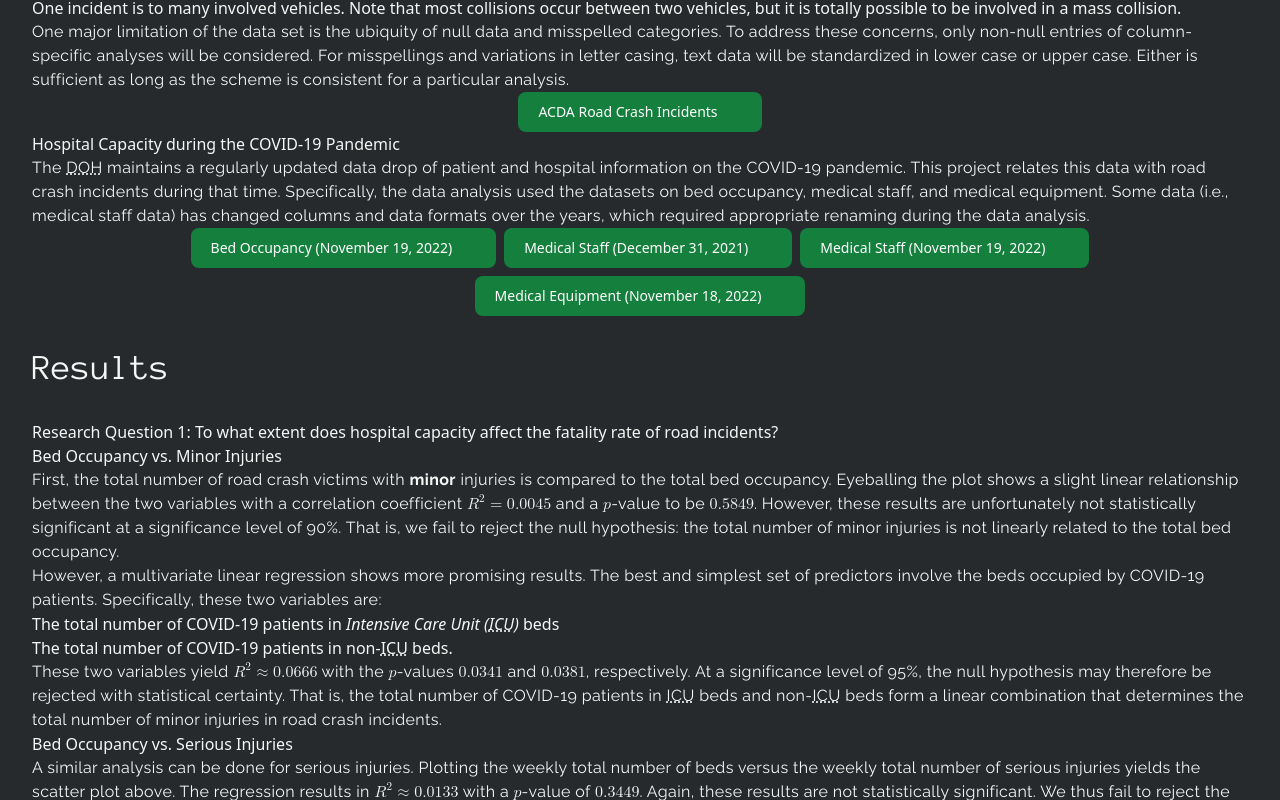
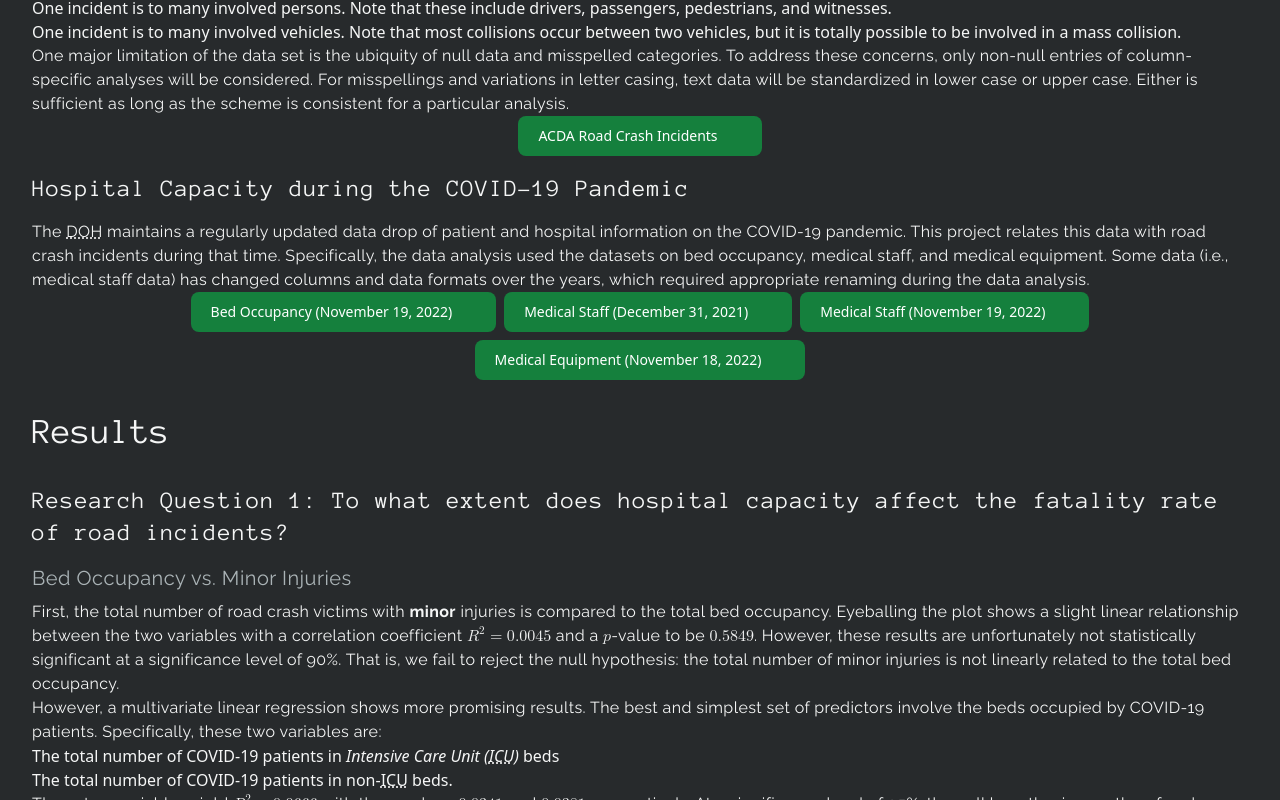
Before and after one commit to bantay-bangga/bantay-bangga.github.io, a SvelteKit app: page / in a window 1280 px wide. Shown: the part 2440-3240 px from the top of the page. Built offline with nearby package versions, Linux system fonts and the light colour scheme; some icons are missing.

Commit message:
feat(css): add custom headings

```diff
--- a/src/routes/app.css
+++ b/src/routes/app.css
@@ -27,8 +27,21 @@
         @apply text-surface-50;
     }
 
+    h2,
+    h3 {
+        @apply font-anon;
+    }
+
     h2 {
-        @apply my-8 font-anon text-4xl;
+        @apply my-8 text-4xl;
+    }
+
+    h3 {
+        @apply my-4 text-2xl tracking-wider;
+    }
+
+    h4 {
+        @apply my-2 font-raleway text-xl tracking-wide text-surface-300;
     }
 
     p {
```
